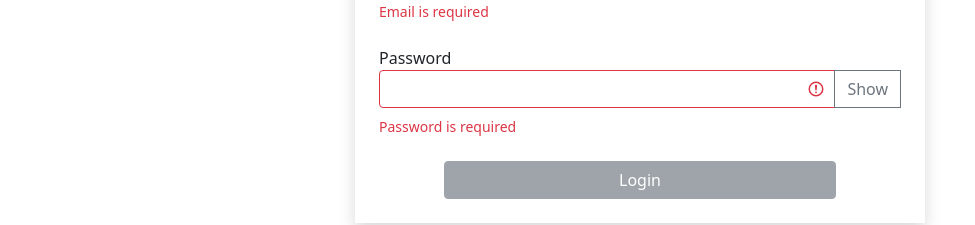
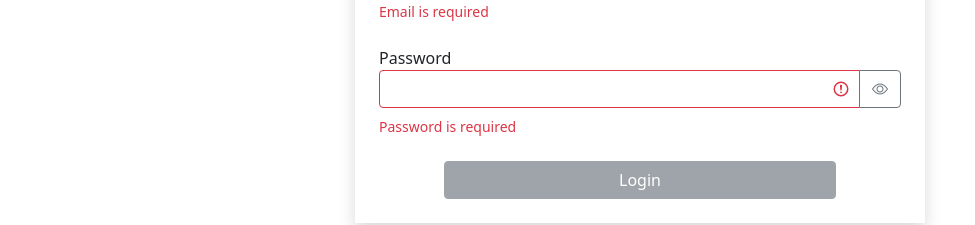
Before and after one commit to Yupiter78/fast-company-new, a React (Create React App) app: page /login in a window 1280 px wide. Shown: the part 239-464 px from the top of the page, without its empty margins (0-975 px from the left). Built offline with nearby package versions, Linux system fonts and the light colour scheme.

Commit message:
feat: add a password display icon to the TextField component

```diff
--- a/src/components/TextField.jsx
+++ b/src/components/TextField.jsx
@@ -9,7 +9,7 @@ const TextField = ({ label, name, type, value, onChange, error }) => {
     return (
         <div className="mb-4">
             <label htmlFor={name}>{label}</label>
-            <div className="input-group">
+            <div className="input-group has-validation">
                 <input
                     type={type === "password" && showPassword ? "text" : type}
                     id={name}
@@ -24,7 +24,11 @@ const TextField = ({ label, name, type, value, onChange, error }) => {
                         type="button"
                         onClick={toggleShowPassword}
                     >
-                        {showPassword ? "Hide" : "Show"}
+                        <i
+                            className={`bi bi-eye${
+                                showPassword ? "-slash" : ""
+                            }`}
+                        ></i>
                     </button>
                 )}
 
```
